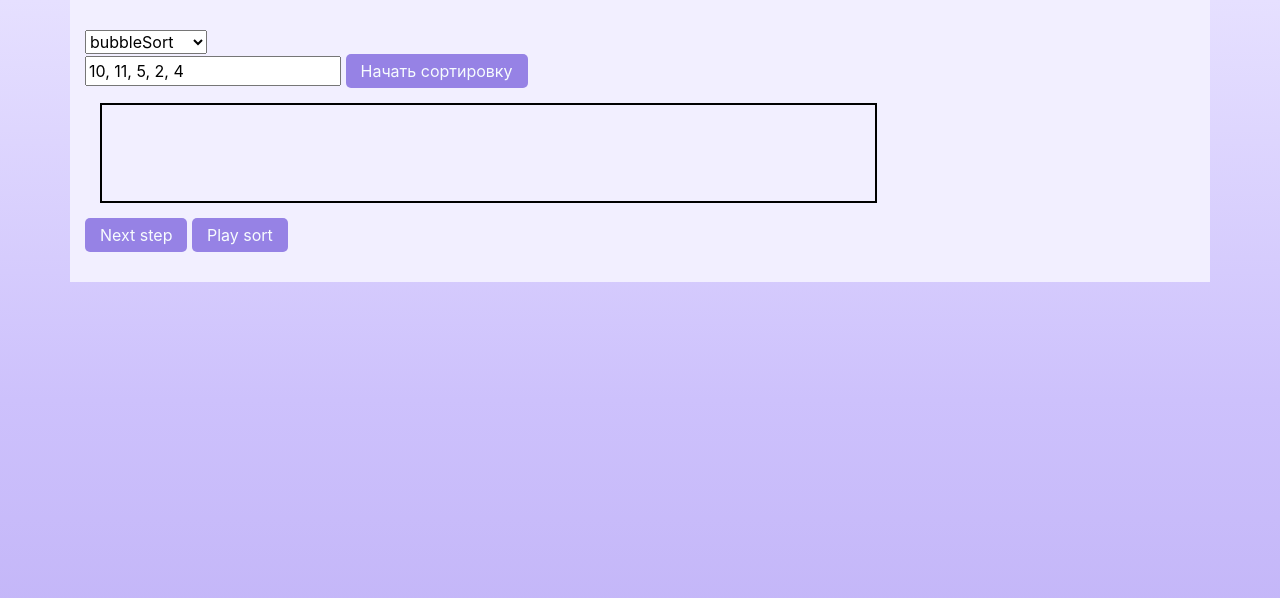
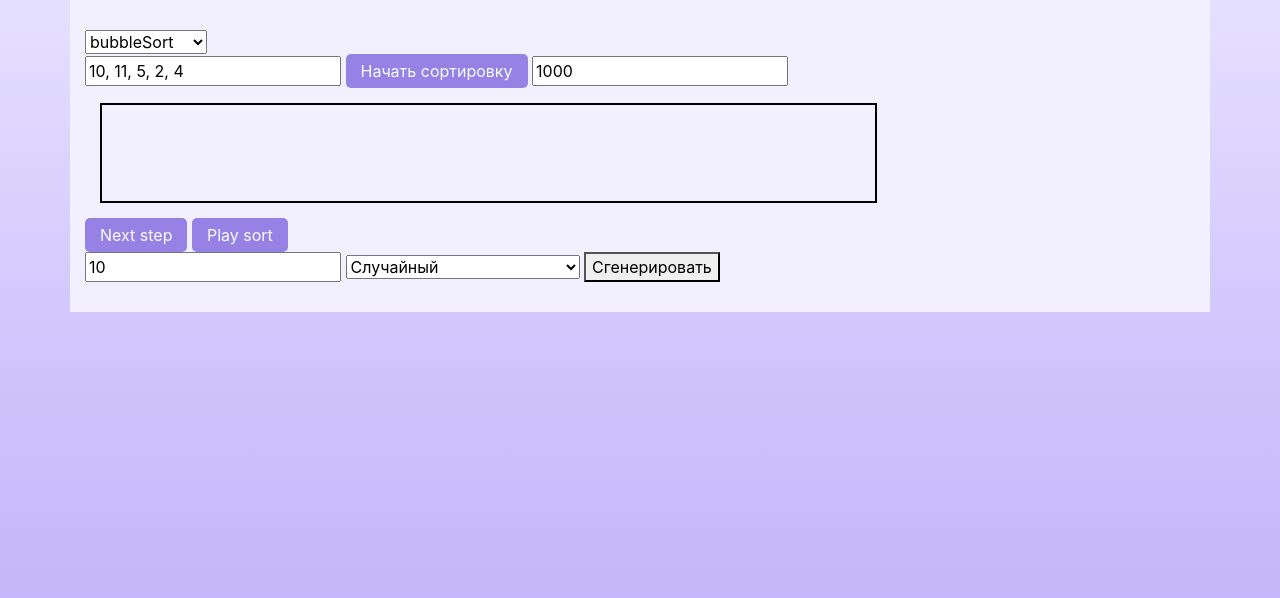
Before and after one commit to GrebenukovaDarya/test, a plain HTML site: page index.html in a window 1280 px wide. Drawn offline with nearby package versions, Linux system fonts and the light colour scheme.

Commit message:
Update index.html

```diff
--- a/index.html
+++ b/index.html
@@ -30,11 +30,25 @@
   <input value="10, 11, 5, 2, 4" type="text" id="dataInput" placeholder="Введите числа через запятую">
   <button class="button-class" id="startButton">Начать сортировку</button>
 
+  <input type="number" id="selectSpeed" value="1000">
+
   <div id="visualization"></div>
 
   <button class="button-class" id="nextStep">Next step</button>
   <button class="button-class" id="playSort">Play sort</button>
 
+  <div id="generator">
+    <form id="arrayGenerator">
+      <input type="number" name="arrayLength" placeholder="длина массива" value="10" required>
+      <select name="arrayType">
+        <option value="random">Случайный</option>
+        <option value="reverseSorted">Обратно отсортированный</option>
+        <option value="almostSorted">Почти отсортированный</option>
+      </select>
+      <button type="submit">Сгенерировать</button>
+    </form>
+  </div>
+
   </main>
 
 </body>
```
